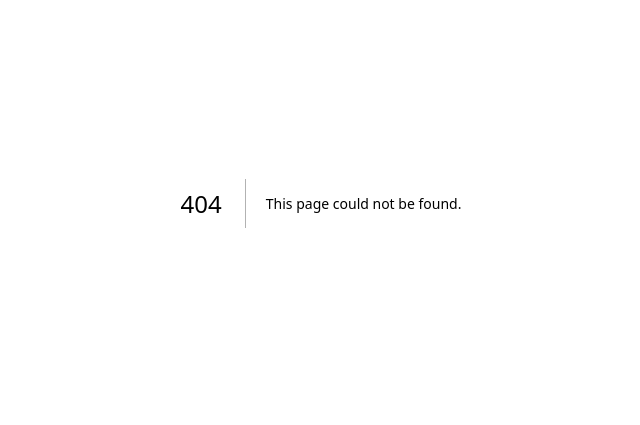
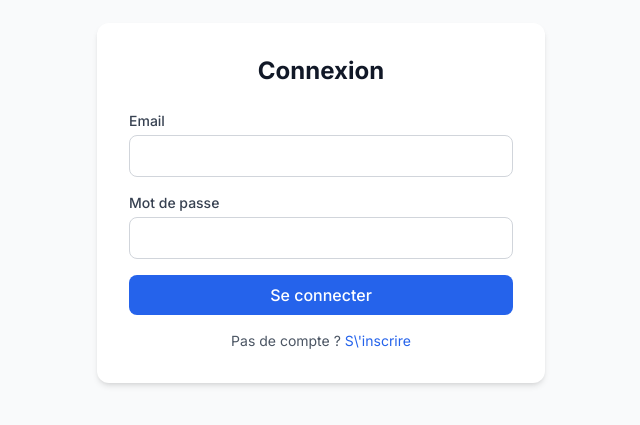
Before and after one commit to amarypc100-glitch/invoice-app, a Next.js app: page /login in a window 1280 px wide. Before the commit this address had no page. Shown: the part 197-622 px from the top of the page, without its empty margins (319-959 px from the left). Built offline with nearby package versions, Linux system fonts and the light colour scheme; no server answers.

Commit message:
Add app/login/page.tsx

```diff
--- /dev/null
+++ b/app/login/page.tsx
@@ -0,0 +1,48 @@
+'use client'
+import { useState } from 'react'
+import { useRouter } from 'next/navigation'
+import Link from 'next/link'
+import { createClient } from '@/utils/supabase/client'
+
+export default function LoginPage() {
+  const [email, setEmail] = useState('')
+  const [password, setPassword] = useState('')
+  const [error, setError] = useState('')
+  const [loading, setLoading] = useState(false)
+  const router = useRouter()
+  const supabase = createClient()
+
+  const handleLogin = async (e: React.FormEvent) => {
+    e.preventDefault()
+    setLoading(true)
+    setError('')
+    const { error } = await supabase.auth.signInWithPassword({ email, password })
+    if (error) { setError(error.message); setLoading(false); }
+    else router.push('/dashboard')
+  }
+
+  return (
+    <div className="min-h-screen bg-gray-50 flex items-center justify-center">
+      <div className="bg-white p-8 rounded-xl shadow-md w-full max-w-md">
+        <h1 className="text-2xl font-bold text-gray-900 mb-6 text-center">Connexion</h1>
+        {error && <div className="bg-red-50 text-red-600 p-3 rounded-lg mb-4 text-sm">{error}</div>}
+        <form onSubmit={handleLogin} className="space-y-4">
+          <div>
+            <label className="block text-sm font-medium text-gray-700 mb-1">Email</label>
+            <input type="email" value={email} onChange={e => setEmail(e.target.value)} required className="w-full border border-gray-300 rounded-lg px-3 py-2 focus:outline-none focus:ring-2 focus:ring-blue-500" />
+          </div>
+          <div>
+            <label className="block text-sm font-medium text-gray-700 mb-1">Mot de passe</label>
+            <input type="password" value={password} onChange={e => setPassword(e.target.value)} required className="w-full border border-gray-300 rounded-lg px-3 py-2 focus:outline-none focus:ring-2 focus:ring-blue-500" />
+          </div>
+          <button type="submit" disabled={loading} className="w-full bg-blue-600 text-white py-2 rounded-lg font-medium hover:bg-blue-700 disabled:opacity-50">
+            {loading ? 'Connexion...' : 'Se connecter'}
+          </button>
+        </form>
+        <p className="text-center text-sm text-gray-600 mt-4">
+          Pas de compte ? <Link href="/register" className="text-blue-600 hover:underline">S\'inscrire</Link>
+        </p>
+      </div>
+    </div>
+  )
+}
```
